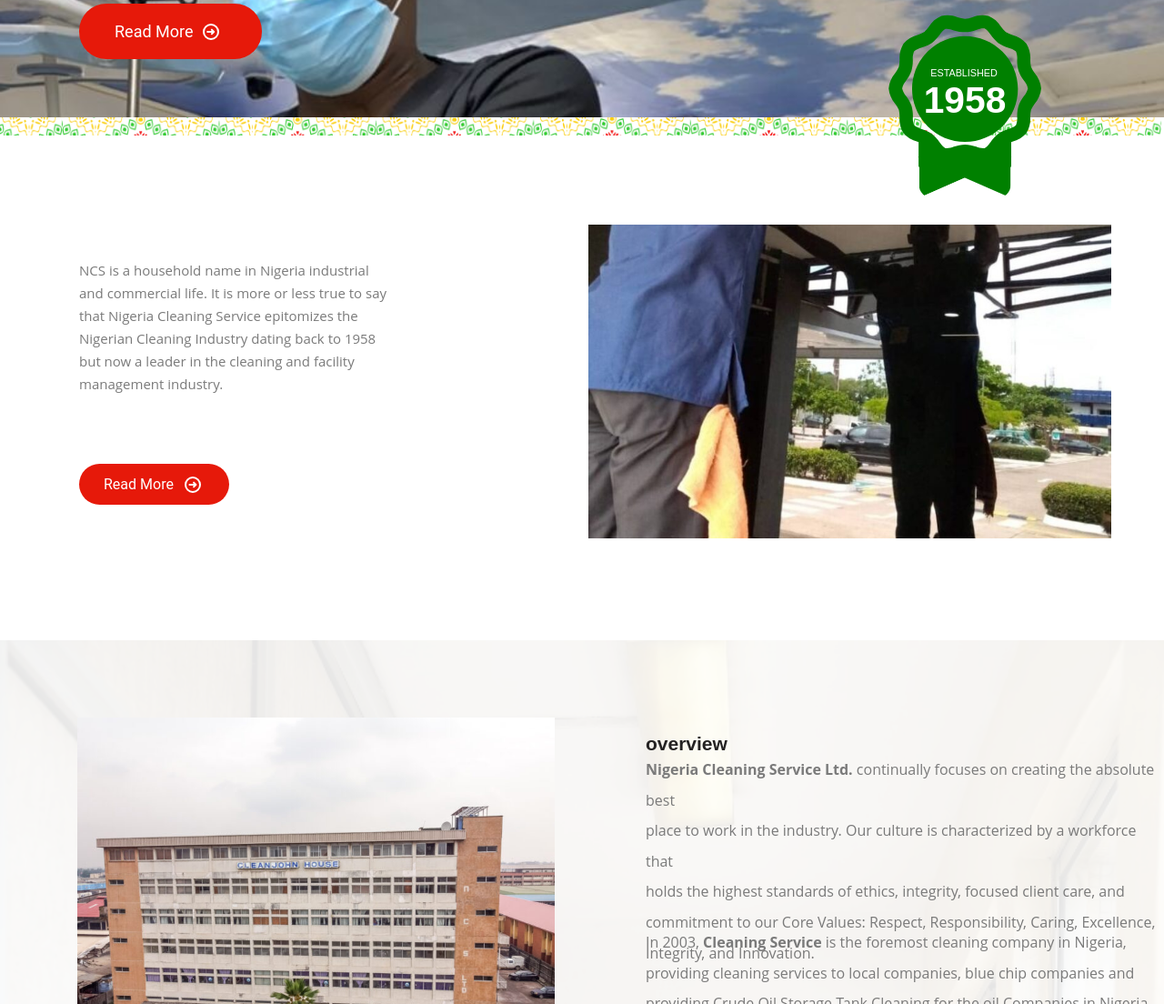
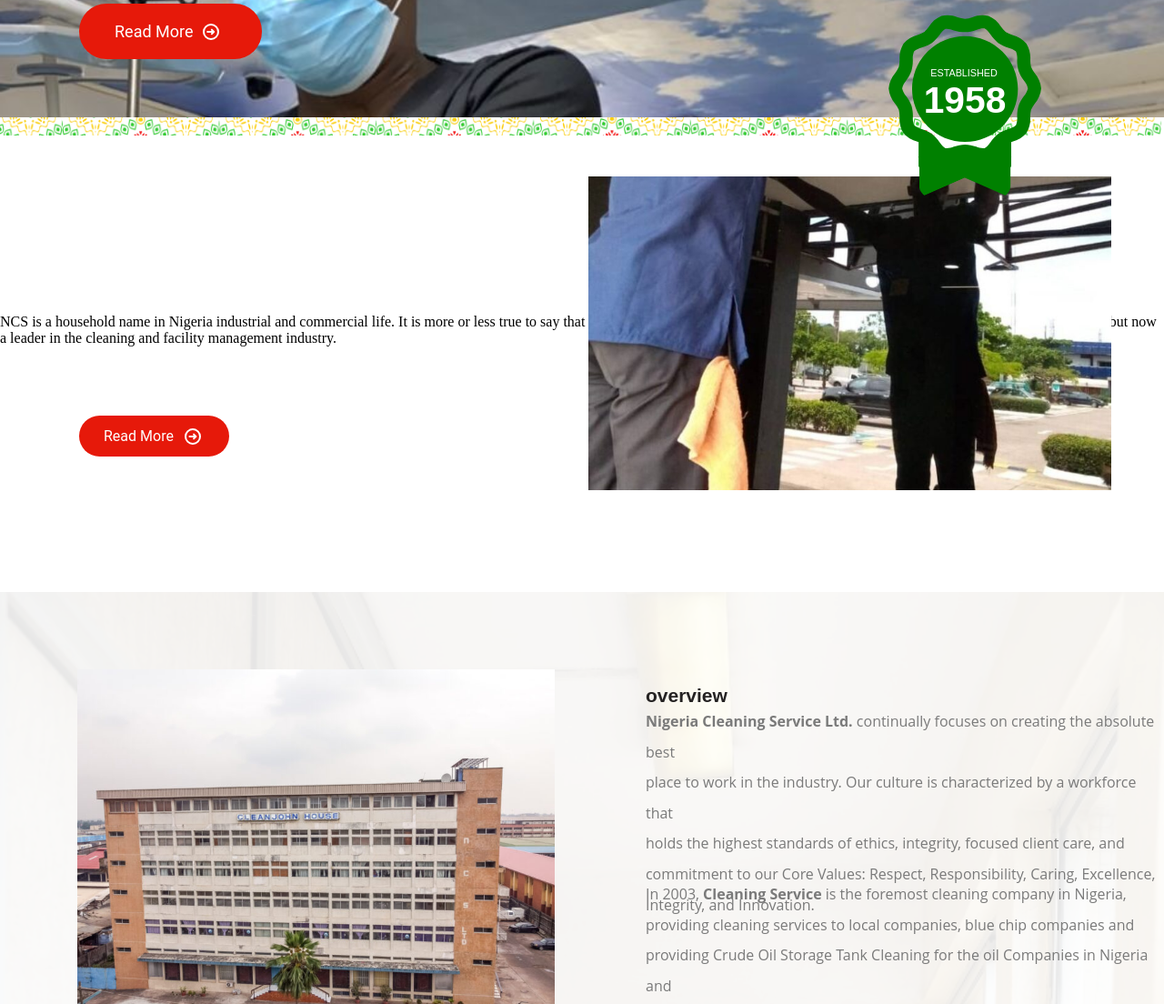
Before and after one commit to Princenwa777/Facility-Management-Website, a plain HTML site: page index.html in a window 1280 px wide. Shown: the part 545-1649 px from the top of the page at 91% size. Drawn offline with Linux system fonts and the light colour scheme.

Commit message:
Update index.html

```diff
--- a/index.html
+++ b/index.html
@@ -130,7 +130,7 @@
   Read More
 </a>
 
-<div class="scroll-reveal">
+  <div class="wrap-text-image"
 <p class="house-hold-name">
   NCS is a household name in Nigeria industrial and
   commercial life. It is more or less true to say that
@@ -139,20 +139,17 @@
   leader in the cleaning and facility management
   industry.
 </p>
-</div>
 
 
-<div class="scroll-reveal">
+
 <a href="ready.html" class="second-read-more">
   <span class="second-arrow-circle">➜</span>
   Read More
 </a>
+
+<div class="moveable-image"><img src="images/right.jpeg" alt="right">
 </div>
 
-<div class="scroll-reveal">
-<div class="moveable-image"><img src="images/right.jpeg" alt="right">
-</div>
-</div>
 
 <div class="scroll-reveal">
 <section class="full-screen-image">
```
